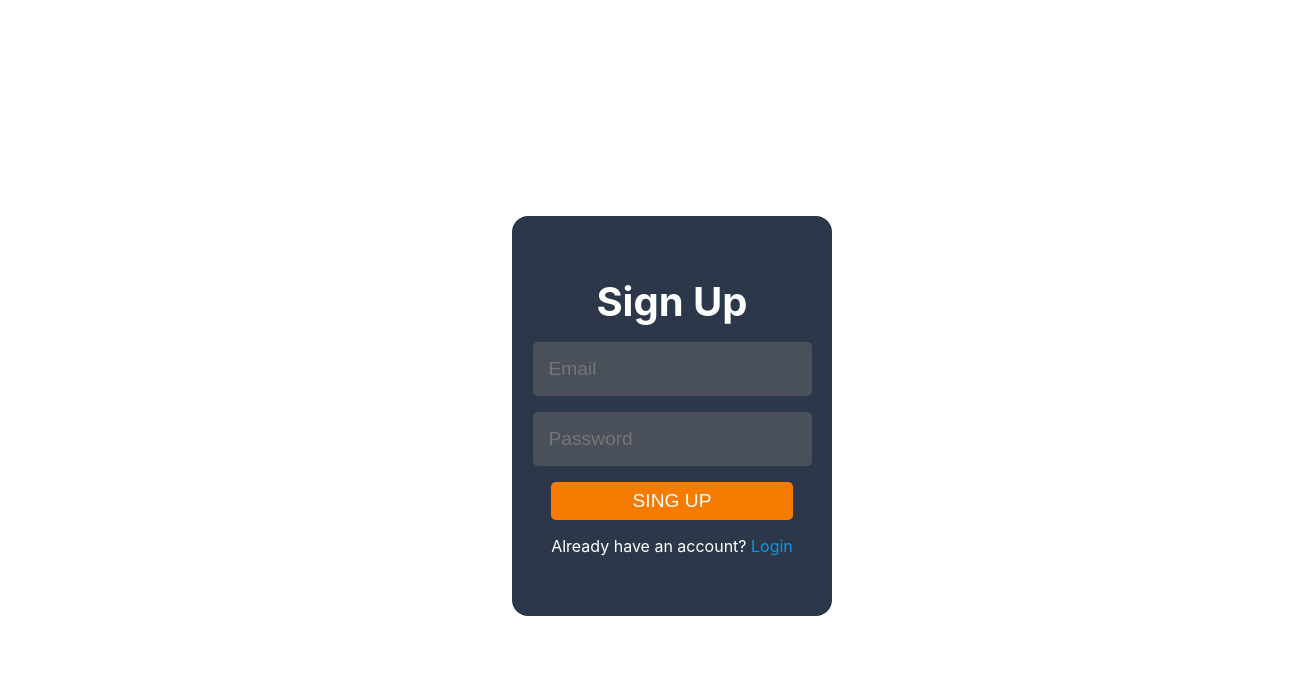
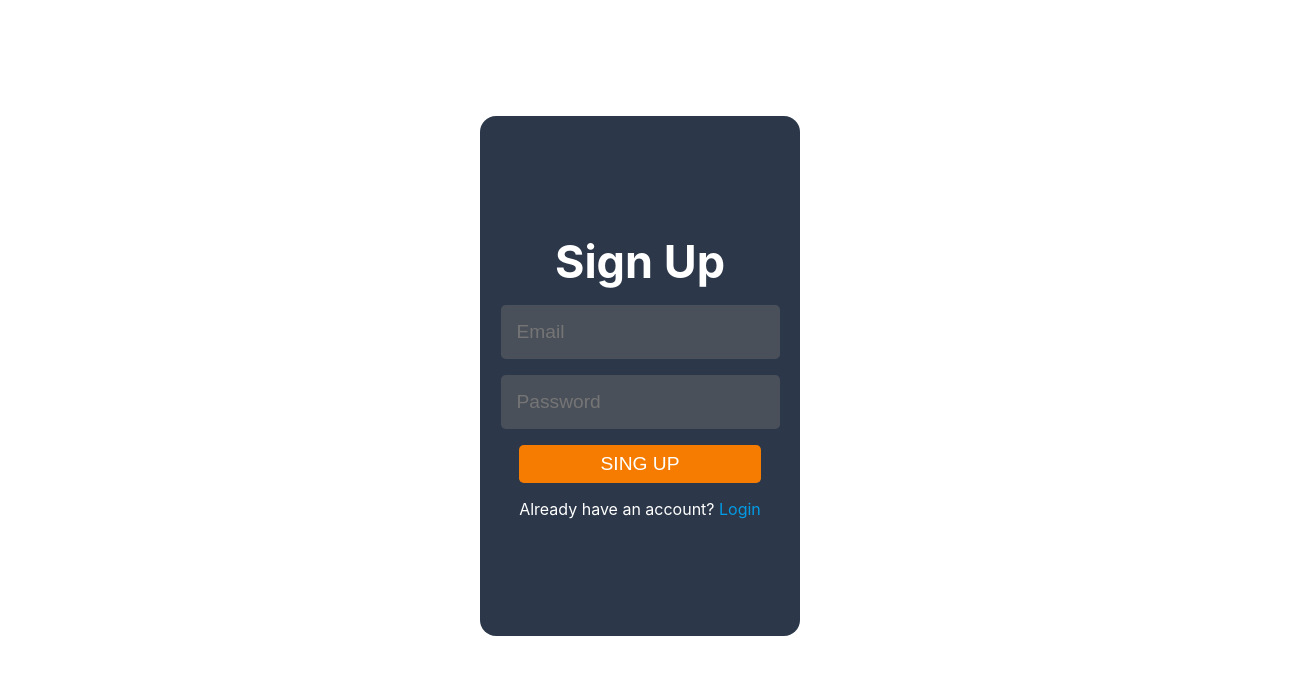
Before and after one commit to michaelilkanayev1997/Travel-Agency, a React (Create React App) app: page /signup in a window 1280 px wide. Shown: the top 674 px of the page, 1312 px wide, since content can reach past the window. Built offline with nearby package versions, Linux system fonts and the light colour scheme; no server answers.

Commit message:
Favicon + Title added and Contact page fixed

```diff
--- a/public/index.html
+++ b/public/index.html
@@ -24,7 +24,7 @@
       work correctly both with client-side routing and a non-root public URL.
       Learn how to configure a non-root public URL by running `npm run build`.
     -->
-    <title>React App</title>
+    <title>TravelGo</title>
   </head>
   <body>
     <noscript>You need to enable JavaScript to run this app.</noscript>
--- a/src/components/Contact.jsx
+++ b/src/components/Contact.jsx
@@ -6,9 +6,16 @@ import Footer from "./Footer";
 
 export default function Contact() {
   const [result, showResult] = useState(false);
+  const [name, setName] = useState("");
+  const [email, setEmail] = useState("");
+  const [message, setMessage] = useState("");
+
+  const isValid = name !== "" && email !== "" && message !== "";
 
   const sendEmail = (e) => {
     e.preventDefault();
+    if (isValid) {
+      console.log("input value is NOT empty");
       emailjs
         .sendForm(
           "service_fazscnd",
@@ -19,14 +26,24 @@ export default function Contact() {
         .then((res) => {
           console.log(res);
         });
+      ResterFields();
       e.target.reset();
       showResult(true);
+    } else {
+      alert("Please enter all fields");
+    }
   };
 
   const Result = () => {
     return (
       <p>Your message has been successfully sent. we will contact you soon !</p>
     );
+  };
+
+  const ResterFields = () => {
+    setName("");
+    setEmail("");
+    setMessage("");
   };
 
   return (
@@ -39,17 +56,29 @@ export default function Contact() {
             <form onSubmit={sendEmail}>
               <div className="name inp">
                 <label>Name</label>
-                <input type="text" name="name" />
+                <input
+                  type="text"
+                  name="name"
+                  onChange={(e) => setName(e.target.value)}
+                />
               </div>
 
               <div className="email inp">
                 <label>Email</label>
-                <input type="email" name="email" />
+                <input
+                  type="email"
+                  name="email"
+                  onChange={(e) => setEmail(e.target.value)}
+                />
               </div>
 
               <div className="Message inp">
                 <label>Message</label>
-                <textarea rows="4" name="message"></textarea>
+                <textarea
+                  rows="4"
+                  name="message"
+                  onChange={(e) => setMessage(e.target.value)}
+                ></textarea>
               </div>
 
               <div className="send inp">
@@ -71,15 +100,19 @@ const StyledContactForm = styled.div`
   margin: 0;
   box-sizing: border-box;
   width: 100%;
-  height: 100vh;
+  height: 105vh;
 
   font-family: "Trebuchet MS", "Lucida Sans Unicode", "Lucida Grande",
     "Lucida Sans", Arial, sans-serif;
 
   h1 {
+    margin-top: 50px;
     text-align: center;
     margin-bottom: 20px;
     font-size: 50px;
+  }
+  p {
+    font-weight: bold;
   }
 
   .container {
--- a/src/components/Login.jsx
+++ b/src/components/Login.jsx
@@ -17,6 +17,7 @@ const Login = () => {
       await googleSignIn();
     } catch (error) {
       console.log(error);
+      alert(error);
     }
   };
 
@@ -29,6 +30,7 @@ const Login = () => {
     } catch (e) {
       setError(e.message);
       console.log(e.message);
+      alert(e.message);
     }
   };
 
@@ -69,8 +71,8 @@ const Login = () => {
 };
 
 const Section = styled.section`
-  height: 100vh;
-  width: 100vw;
+  height: 90vh;
+  width: 100%;
   display: flex;
   justify-content: center;
   align-items: center;
@@ -79,7 +81,7 @@ const Section = styled.section`
     font-size: 50px;
   }
   .container {
-    height: 50vh;
+    height: 65vh;
     width: 25vw;
     background-color: #2c384a;
     border-radius: 1rem;
--- a/src/components/Signup.jsx
+++ b/src/components/Signup.jsx
@@ -21,6 +21,7 @@ export default function Signup() {
     } catch (e) {
       setError(e.message);
       console.log(e.message);
+      alert(e.message);
     }
   };
 
@@ -52,17 +53,17 @@ export default function Signup() {
 }
 
 const Section = styled.section`
-  height: 100vh;
-  width: 100vw;
+  height: 90vh;
+  width: 100%;
   display: flex;
   justify-content: center;
   align-items: center;
   h1 {
     margin: 0;
-    font-size: 40px;
+    font-size: 45px;
   }
   .container {
-    height: 50vh;
+    height: 65vh;
     width: 25vw;
     background-color: #2c384a;
     border-radius: 1rem;
```
Also changed, not shown: 2 other files (tests, documents, lock files or other folders). Lines whose indentation alone changed are shown as unchanged.
